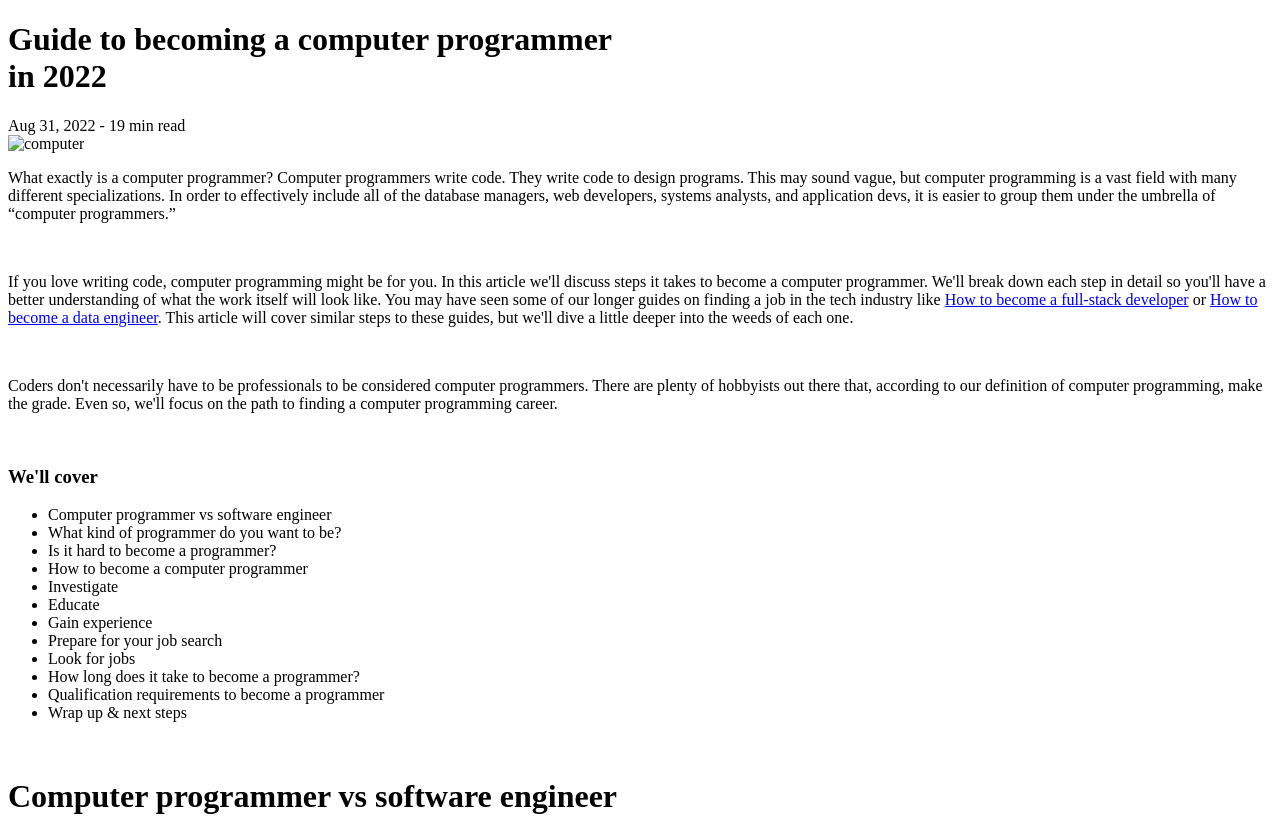
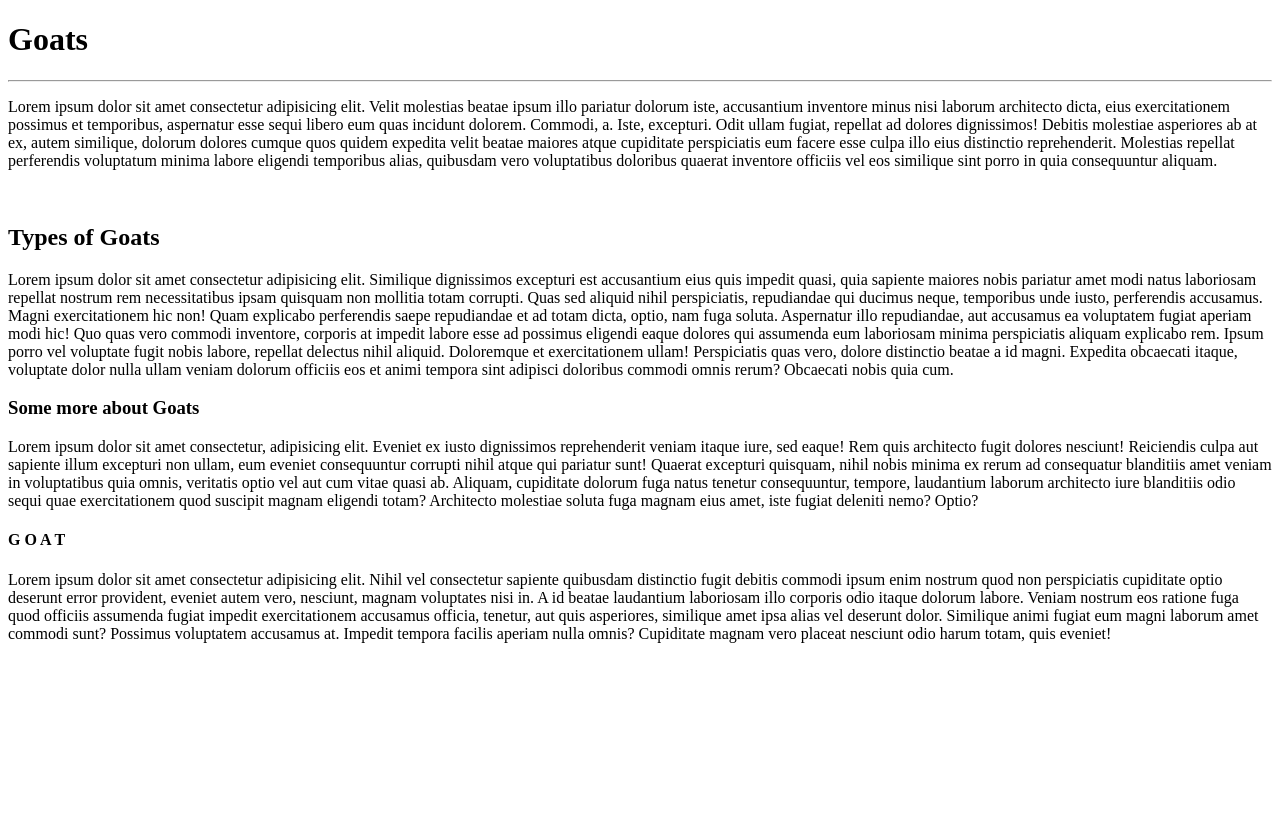
Before and after one commit to hudaarifyasin/BootCamp, a plain HTML site: page index.html in a window 1280 px wide. Shown: the top 819 px of the page. Drawn offline with Linux system fonts and the light colour scheme.

Commit message:
Add files via upload

```diff
--- a/index.html
+++ b/index.html
@@ -4,66 +4,21 @@
     <meta charset="UTF-8">
     <meta http-equiv="X-UA-Compatible" content="IE=edge">
     <meta name="viewport" content="width=device-width, initial-scale=1.0">
-    <title>Guide to becoming a computer programmer in 2022
-    </title>
-    <link rel="shortcut icon" href="https://encrypted-tbn0.gstatic.com/images?q=tbn:ANd9GcTNEAqlNziTYo-nYukf5ODsTMOKgKLk7V6VAl4CdoY&s">
+    <title>Goats</title>
+    <link rel="shortcut icon" href="Hausziege_04.jpeg">
 </head>
 <body>
-    <h1>Guide to becoming a computer programmer <br> in 2022 </h1>
-    <caption>Aug 31, 2022 - 19 min read</caption>
+    <h1>Goats</h1>
+    <hr>
+    <p>Lorem ipsum dolor sit amet consectetur adipisicing elit. Velit molestias beatae ipsum illo pariatur dolorum iste, accusantium inventore minus nisi laborum architecto dicta, eius exercitationem possimus et temporibus, aspernatur esse sequi libero eum quas incidunt dolorem. Commodi, a. Iste, excepturi. Odit ullam fugiat, repellat ad dolores dignissimos! Debitis molestiae asperiores ab at ex, autem similique, dolorum dolores cumque quos quidem expedita velit beatae maiores atque cupiditate perspiciatis eum facere esse culpa illo eius distinctio reprehenderit. Molestias repellat perferendis voluptatum minima labore eligendi temporibus alias, quibusdam vero voluptatibus doloribus quaerat inventore officiis vel eos similique sint porro in quia consequuntur aliquam.</p>
     <br>
-   <img src="https://www.educative.io/cdn-cgi/image/f=auto,fit=contain,w=1200/api/page/6476200228945920/image/download/5893591102914560" width="500px" height="300px" alt="computer">
-<p>What exactly is a computer programmer? Computer programmers write code. They write code to design programs. This may sound vague, but computer programming is a vast field with many different specializations. In order to effectively include all of the database managers, web developers, systems analysts, and application devs, it is easier to group them under the umbrella of “computer programmers.”</p>
-<br>
-
-<p> If you love writing code, computer programming might be for you. In this article we&#39ll discuss steps it takes to become a computer programmer. We&#39ll break down each step in detail so you&#39ll have a better understanding of what the work itself will look like. You may have seen some of our longer guides on finding a job in the tech industry like <a href="https://www.educative.io/blog/how-to-become-a-full-stack-developer">How to become a full-stack developer</a>  or <a href="https://www.educative.io/blog/data-engineer-career"> How to become a data engineer</a>. This article will cover similar steps to these guides, but we&#39ll dive a little deeper into the weeds of each one.</p>
-<br>
-<p>Coders don&#39t necessarily have to be professionals to be considered computer programmers. There are plenty of hobbyists out there that, according to our definition of computer programming, make the grade. Even so, we&#39ll focus on the path to finding a computer programming career.</p>
-<br>
-<h3>We&#39ll cover</h3>
-<ul>
-
-<li>Computer programmer vs software engineer</li>
-<li>What kind of programmer do you want to be?</li>
-<li>Is it hard to become a programmer?</li>
-<li>How to become a computer programmer</li>
-<li>Investigate</li>
-<li>Educate</li>
-<li>Gain experience</li>
-<li>Prepare for your job search</li>
-<li>Look for jobs</li>
-<li>How long does it take to become a programmer?</li>
-<li>Qualification requirements to become a programmer</li>
-<li>Wrap up & next steps</li>
-</ul>
-<br>
-
-<h1>Computer programmer vs software engineer</h1>
-<br>
-<img src="https://www.educative.io/api/page/6476200228945920/image/download/4508013950140416" width="300px" height="300px" alt="thing">
-<br>
-<p>To the uninitiated, computer science and software engineering describe two very similar disciplines. In reality, these two fields are completely different. Computer science is centered around learning general computational principles and applying them to a range of fields like machine learning, database management, and information security. Software engineering on the other hand is engineering oriented and revolves around the practical skills necessary to design, develop, and maintain software systems.</p>
-<br>
-<p>Similarly, the role of a computer programmer and a software engineer are quite different. As previously mentioned, programmers typically work in a more specialized area of the development process. They are responsible for writing code and building software. Software engineers are still very much involved in the development process, but they are more likely to oversee broader areas as well. Software engineers are often responsible for conception of an idea, troubleshooting, and implementation as well as development.</p>
-<br>
-<p>Coders and computer programmers occupy a unique position in the job market. It is common for large high-paying organizations to not require a computer programming degree or other bespoke education requirements. As long as you present the hiring team with a resume and portfolio of projects you&#39ve worked on, and are able to pass a technical interview, many companies don&#39t care if you <a href="https://www.educative.io/blog/how-to-become-a-programmer-with-no-degree"> don&#39t have a degree. </a></p>
-<br>
-<img src="https://www.educative.io/api/page/6476200228945920/image/download/6657692645195776" width="300px" height=" 300px"alt="think">
-<h2>What kind of programmer do you want to be?</h2>
-<br>
-<p>There are so many different flavors of programming that if you love to code, it may be daunting to determine what you want to pursue as a career. The best way to find out what you like to try as much as you can.</p>
-<br>
-<p>Just a few types of programmer jobs to look into are:</p>
-<ul>
-    <li>Software application development</li>
-    <li> <a href="https://www.educative.io/blog/beginner-guide-to-web-dev">Web development</a></li>
-    <li>Front end, back-end, and full-stack</li>
-    <li><a href="https://www.educative.io/blog/exploring-data-science-with-microsofts-applied-ai-engineer">Data science</a> and <a href="https://www.educative.io/blog/machine-learning-for-data-science">machine learning</a></li>
-    <li><a href="https://www.educative.io/blog/database-design-tutorial"> Database administrator </a></li>
-    <li>System design</li>
-</ul>
-<br>
-<p>Each of these disciplines require slightly different skills. Seek out as much as you can with respect to all the different fields, and remember that nothing is set in stone. If, in your education, you find that web development is not what you find interesting and would prefer to spend your time training artificial intelligence and studying <a href="https://www.educative.io/blog/neural-networks-python">neural networks</a> , allow yourself the the time to pivot. The world of computer programming is so diverse that it can be hard to find a niche, but it is very rewarding once you settle.</p>
-
+    <h2>Types of Goats</h2>
+    <p>Lorem ipsum dolor sit amet consectetur adipisicing elit. Similique dignissimos excepturi est accusantium eius quis impedit quasi, quia sapiente maiores nobis pariatur amet modi natus laboriosam repellat nostrum rem necessitatibus ipsam quisquam non mollitia totam corrupti. Quas sed aliquid nihil perspiciatis, repudiandae qui ducimus neque, temporibus unde iusto, perferendis accusamus. Magni exercitationem hic non! Quam explicabo perferendis saepe repudiandae et ad totam dicta, optio, nam fuga soluta. Aspernatur illo repudiandae, aut accusamus ea voluptatem fugiat aperiam modi hic! Quo quas vero commodi inventore, corporis at impedit labore esse ad possimus eligendi eaque dolores qui assumenda eum laboriosam minima perspiciatis aliquam explicabo rem. Ipsum porro vel voluptate fugit nobis labore, repellat delectus nihil aliquid. Doloremque et exercitationem ullam! Perspiciatis quas vero, dolore distinctio beatae a id magni. Expedita obcaecati itaque, voluptate dolor nulla ullam veniam dolorum officiis eos et animi tempora sint adipisci doloribus commodi omnis rerum? Obcaecati nobis quia cum.
+    </p>
+    <h3>Some more about Goats</h3>
+    <p>Lorem ipsum dolor sit amet consectetur, adipisicing elit. Eveniet ex iusto dignissimos reprehenderit veniam itaque iure, sed eaque! Rem quis architecto fugit dolores nesciunt! Reiciendis culpa aut sapiente illum excepturi non ullam, eum eveniet consequuntur corrupti nihil atque qui pariatur sunt! Quaerat excepturi quisquam, nihil nobis minima ex rerum ad consequatur blanditiis amet veniam in voluptatibus quia omnis, veritatis optio vel aut cum vitae quasi ab. Aliquam, cupiditate dolorum fuga natus tenetur consequuntur, tempore, laudantium laborum architecto iure blanditiis odio sequi quae exercitationem quod suscipit magnam eligendi totam? Architecto molestiae soluta fuga magnam eius amet, iste fugiat deleniti nemo? Optio?</p>
+    <h4>G O A T</h4>
+    <p>Lorem ipsum dolor sit amet consectetur adipisicing elit. Nihil vel consectetur sapiente quibusdam distinctio fugit debitis commodi ipsum enim nostrum quod non perspiciatis cupiditate optio deserunt error provident, eveniet autem vero, nesciunt, magnam voluptates nisi in. A id beatae laudantium laboriosam illo corporis odio itaque dolorum labore. Veniam nostrum eos ratione fuga quod officiis assumenda fugiat impedit exercitationem accusamus officia, tenetur, aut quis asperiores, similique amet ipsa alias vel deserunt dolor. Similique animi fugiat eum magni laborum amet commodi sunt? Possimus voluptatem accusamus at. Impedit tempora facilis aperiam nulla omnis? Cupiditate magnam vero placeat nesciunt odio harum totam, quis eveniet!
+    </p>
 </body>
 </html>
```
